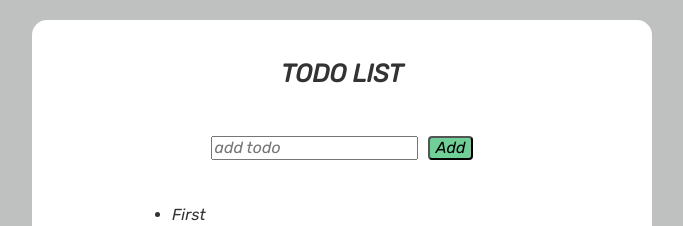
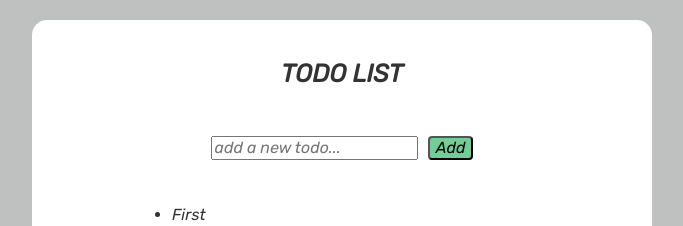
Before and after one commit to Siberfox/Todo-list, a React (Create React App) app: page / in a window 1280 px wide. Shown: the top 226 px of the page, without its empty margins (298-981 px from the left). Built offline with nearby package versions, Linux system fonts and the light colour scheme.

Commit message:
added state methods for add items and change input component to submit

```diff
--- a/src/App.js
+++ b/src/App.js
@@ -1,6 +1,6 @@
 import React from "react";
 import { TodoList } from "./components/todo-list/todo-list.component";
-import { TodoInput } from "./components/todo-input/todo-input.component";
+import { TodoSubmit } from "./components/todo-submit/todo-submit.component";
 
 import "normalize.css";
 import "./App.scss";
@@ -9,15 +9,33 @@ class App extends React.Component {
   constructor() {
     super();
 
-    this.state = { items: ["First", "Second", "Third"] };
+    this.state = { items: ["First", "Second", "Third"], inputValue: "" };
   }
+
+  addItem = (event) => {
+    event.preventDefault();
+
+    const { value } = event.target.text;
+
+    this.setState({ items: [...this.state.items, value], inputValue: "" });
+
+    event.target.text.value = "";
+  };
+
+  handleChange = (event) => {
+    this.setState({ inputValue: event.target.value });
+  };
 
   render() {
     return (
       <div className="App">
         <div className="container">
           <h1 className="title">TODO LIST</h1>
-          <TodoInput />
+          <TodoSubmit
+            addItem={this.addItem}
+            inputValue={this.state.inputValue}
+            handleChange={this.handleChange}
+          />
           <TodoList items={this.state.items}></TodoList>
         </div>
       </div>
--- a/src/components/todo-input/todo-input.component.jsx
+++ /dev/null
@@ -1,18 +0,0 @@
-import React from "react";
-
-import "./todo-input.styles.scss";
-
-export const TodoInput = () => {
-  return (
-    <div className="todo-input">
-      <input
-        className="todo-input_field"
-        type="text"
-        name="input"
-        id="input"
-        placeholder="add todo"
-      />
-      <button className="todo-input_button"> Add </button>
-    </div>
-  );
-};
--- a/src/components/todo-list/todo-list.component.jsx
+++ b/src/components/todo-list/todo-list.component.jsx
@@ -5,8 +5,10 @@ import "./todo-list.styles.scss";
 export const TodoList = ({ items }) => {
   return (
     <ul className="todo-list">
-      {items.map((item) => (
-        <li className="todo-item">{item}</li>
+      {items.map((item, index) => (
+        <li key={index} className="todo-item">
+          {item}
+        </li>
       ))}
     </ul>
   );
--- /dev/null
+++ b/src/components/todo-submit/todo-submit.component.jsx
@@ -0,0 +1,22 @@
+import React from "react";
+
+import "./todo-submit.styles.scss";
+
+export const TodoSubmit = ({ addItem, inputValue, handleChange }) => {
+  return (
+    <form onSubmit={addItem} className="todo-submit">
+      <input
+        className="todo-submit_input"
+        type="text"
+        name="text"
+        value={inputValue}
+        onChange={handleChange}
+        placeholder="add a new todo..."
+        required
+      />
+      <button type="submit" className="todo-submit_button">
+        Add
+      </button>
+    </form>
+  );
+};
--- a/src/components/todo-input/todo-input.styles.scss
+++ b/src/components/todo-submit/todo-submit.styles.scss
@@ -1,8 +1,8 @@
-.todo-input {
+.todo-submit {
   display: flex;
   justify-content: center;
   margin: 30px auto;
-  &_field {
+  &_input {
     width: 70%;
   }
   &_button {
```
Also changed, not shown: src/assets/notebook.png (deleted).
